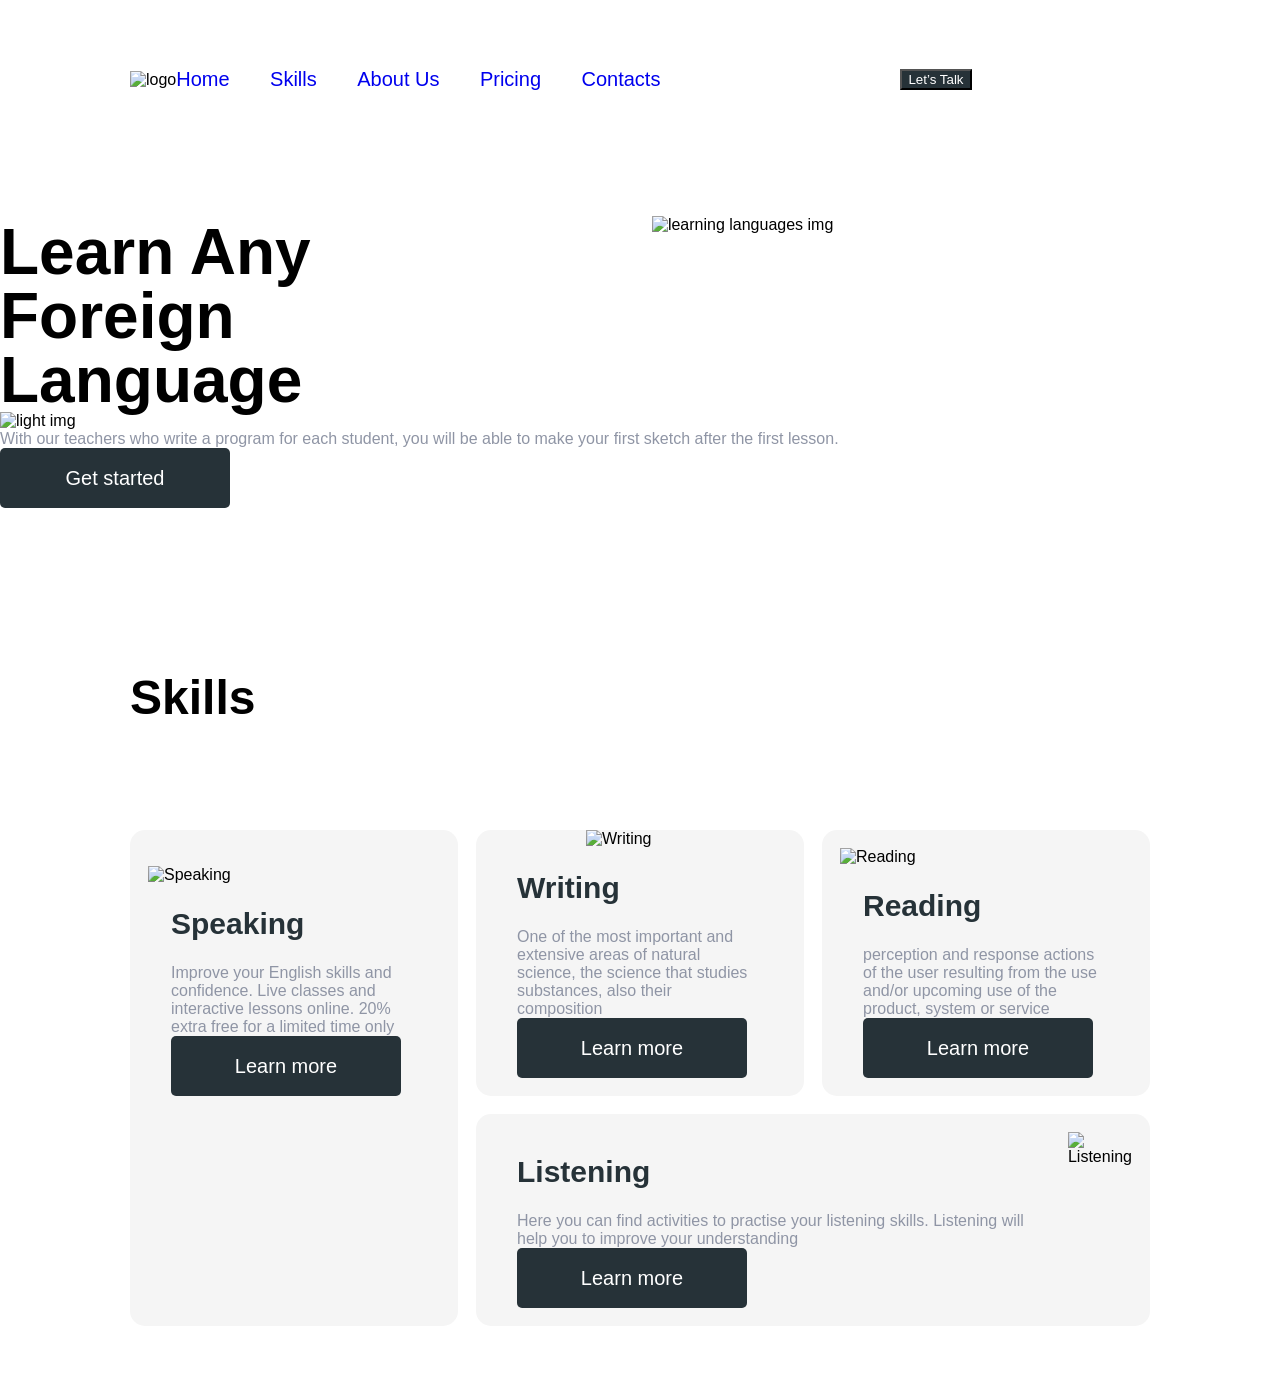
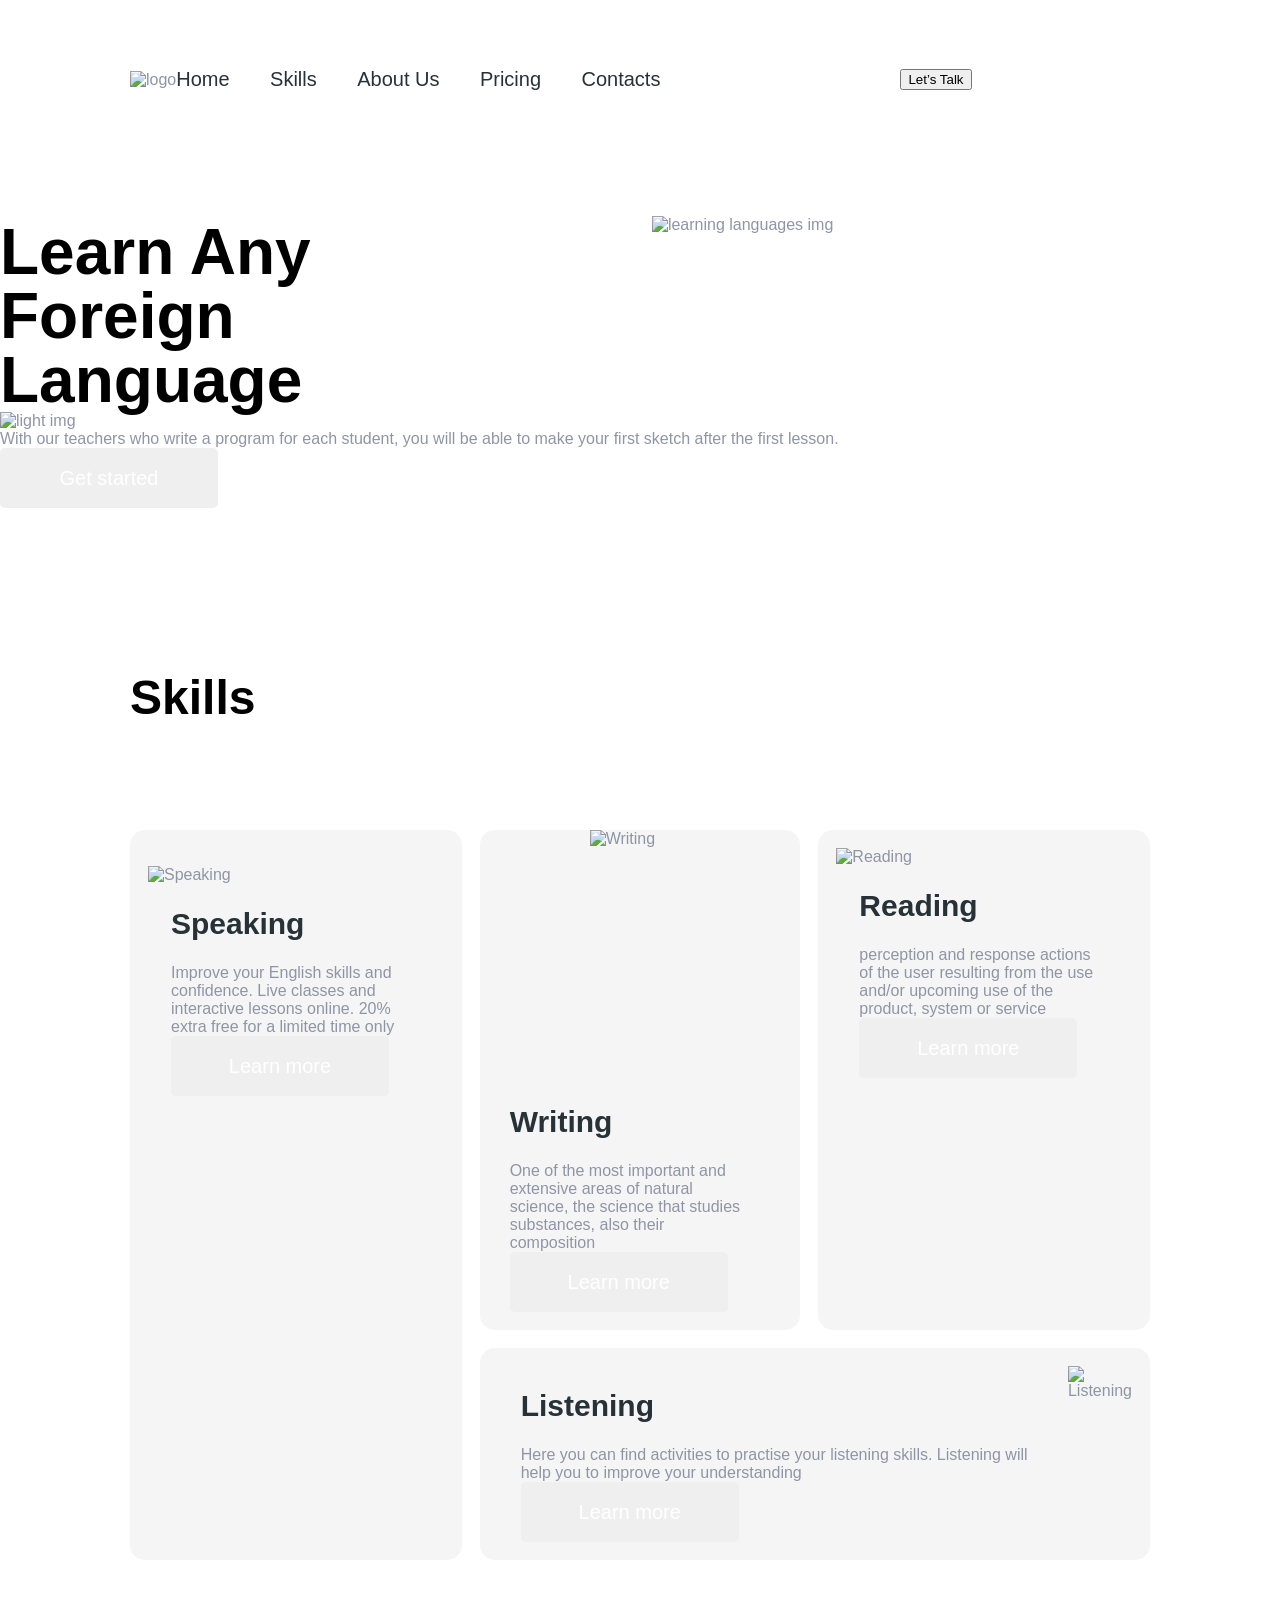

style: add btn secondary style

--- a/styles/main.css
+++ b/styles/main.css
@@ -1,3 +1,37 @@
+:root {
+    --white: #FFFFFFFF;
+    --black: #191919FF;
+    --primary-50: #E9EBEBFF;
+    --primary-100: #BCBFC1FF;
+    --primary-200: #9BA1A3FF;
+    --primary-300: #6E767AFF;
+    --primary-400: #515B60FF;
+    --primary-500: #263238FF;
+    --primary-600: #232E33FF;
+    --primary-700: #1B2428FF;
+    --primary-800: #151C1FFF;
+    --primary-900: #101518FF;
+    --gray: #8F95A5FF;
+    --Spacing---space-1: 4px;
+    --Spacing---space-2: 8px;
+    --Spacing---space-3: 12px;
+    --Spacing---space-4: 16px;
+    --Spacing---space-5: 20px;
+    --Spacing---space-6: 24px;
+    --Spacing---space-7: 32px;
+    --Spacing---space-8: 40px;
+    --Spacing---space-9: 48px;
+    --Spacing---space-10: 64px;
+    --text-body: var(--gray);
+    --text-menu: var(--primary-500);
+    --color-button-primary-bg: var(--primary-500);
+    --text-dark: var(--black);
+    --btn-border:var(--black)
+
+    /* Semantic Spacing - Desktop */
+
+}
+
 html {
     box-sizing: border-box;
 }
@@ -8,12 +42,13 @@ body {
     margin: 0;
     padding: 0;
     font-family: "Poppins", sans-serif;
+    color: var(--text-body);
 }
 h1, h2, h3, p {
     padding: 0;
     margin: 0;
 }
-h1{
+h1 {
     color: #000;
     font-size: 64px;
     font-style: normal;
@@ -35,13 +70,13 @@ h3 {
 }
 a {
     text-decoration: none;
+    color: var(--primary-500);
+}
+.btn, a {
+    cursor: pointer;
 }
 a:hover {
     color: #8F95A5;
-    cursor: pointer;
-}
-a:visited {
-    color: #263238;
 }
 .container {
     max-width: 1600px;
@@ -49,17 +84,11 @@ a:visited {
     padding: 0 130px;
     margin: 0 auto;
 }
-p {
-    color: #8F95A5;
-}
-.btn {
-    background-color: #263238;
-    color: #fff;
-}
 /* Menu */
 .header {
     display: flex;
     justify-content: space-between;
+    align-items: center;
     padding-top: 52px;
     margin: 0 auto;
 }
@@ -85,26 +114,29 @@ p {
 }
 .menu__list li{
     display: inline-block;
-    color: #263238;
     margin-right: 36px;
     font-size: 20px;
     font-weight: 500;
-}
-.menu__list li a{
-    cursor: pointer;
 }
 .menu__list:last-child {
     padding-right: 0;
 }
 .btn__secondary {
+    display: inline-flex;
+    padding: var(--button-padding-secondary-y, 16px) var(--button-padding-secondary-x, 48px);
+    justify-content: center;
+    align-items: center;
     border-radius: 5px;
-    border: 2px solid #263238;
-    width: 220px;
-    height: 70px;
-    font-size: 24px;
-    font-style: normal;
-    font-weight: 400;
-    background-color: #fff;
+    border: 2px solid var(--btn-border, #191919);
+    color: var(--text-dark, #191919);
+    font-size: var(--Font-Sizes-font-size-button-secondary, 24px);
+    font-weight: var(--Font-Weight-font-weight-medium, 500);
+    background-color: var(--white);
+}
+.btn__secondary:hover {
+    background-color: var(--primary-500);
+    color: var(--white);
+    border-color: var(--primary-500);
 }
 /* Hero */
 .hero {
@@ -189,6 +221,12 @@ p {
 .skills__grid-image {
     max-width: 100%;
 }
+.skills__grid-description{
+    font-size: 16px;
+    font-style: normal;
+    font-weight: 400;
+    line-height: normal;
+}
 /* Speaking */
 .speaking .skills__grid-description {
     padding-bottom: 25px;
@@ -200,6 +238,7 @@ p {
 .speaking .skills__grid-image {
     margin-top: 18px;
 }
+
 /* Writing */
 .skills__grid-item.writing {
     padding-top: 0;
@@ -208,15 +247,23 @@ p {
     margin-left: 92px;
     margin-top: 0;
     padding-top: 0;
+    height: 252px;
 }
-.skills__grid-description{
-    font-size: 16px;
-    font-style: normal;
-    font-weight: 400;
-    line-height: normal;
+.writing .skills__grid-content {
+    padding-left: 12px;
+}
+.writing .skills__grid-headline {
+    max-height: 60px;
+}
+.writing .skills__grid-description {
+    margin-top: 10px;
+    margin-bottom: 31px;
+}
+.btn__card {
+
 }
 .btn__primary {
-    width: 230px;
+    width: 218px;
     height: 60px;
     border-radius: 5px;
     font-weight: 500;
